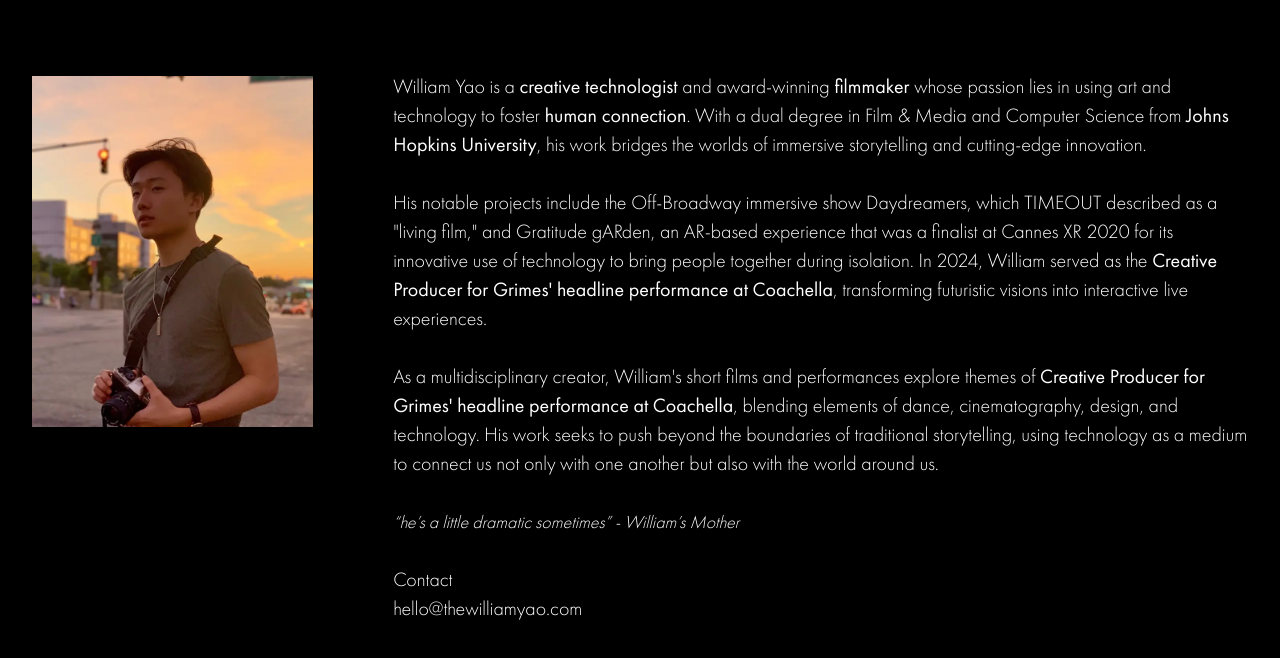
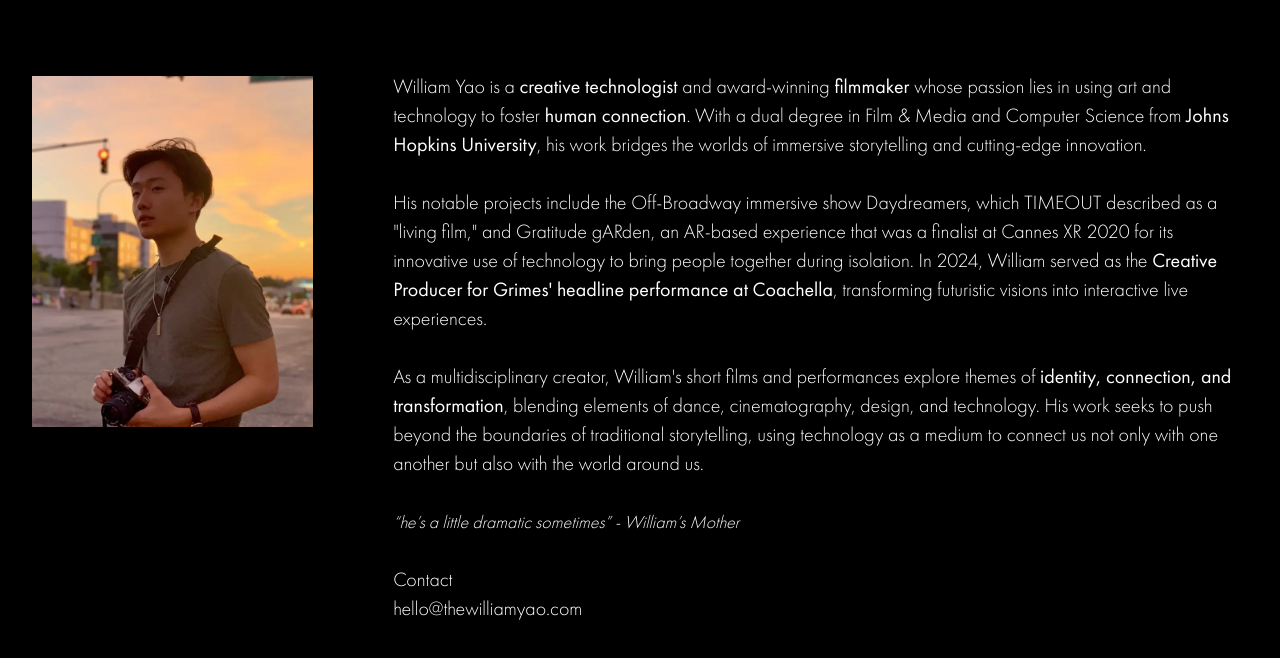
Before and after one commit to liyunze-coding/tofusenpai, an Astro site: page /about in a window 1280 px wide. Shown: the part 76-734 px from the top of the page. Built offline with nearby package versions, Linux system fonts and the light colour scheme; Astro itself is replaced by a stand-in of ours.

Commit message:
fixed sentence

```diff
--- a/src/pages/about.astro
+++ b/src/pages/about.astro
@@ -50,8 +50,7 @@ import Layout from "../layouts/Layout.astro";
 				<p>
 					As a multidisciplinary creator, William's short films and
 					performances explore themes of <b
-						>Creative Producer for Grimes' headline performance at
-						Coachella</b
+						>identity, connection, and transformation</b
 					>, blending elements of dance, cinematography, design, and
 					technology. His work seeks to push beyond the boundaries of
 					traditional storytelling, using technology as a medium to
```
